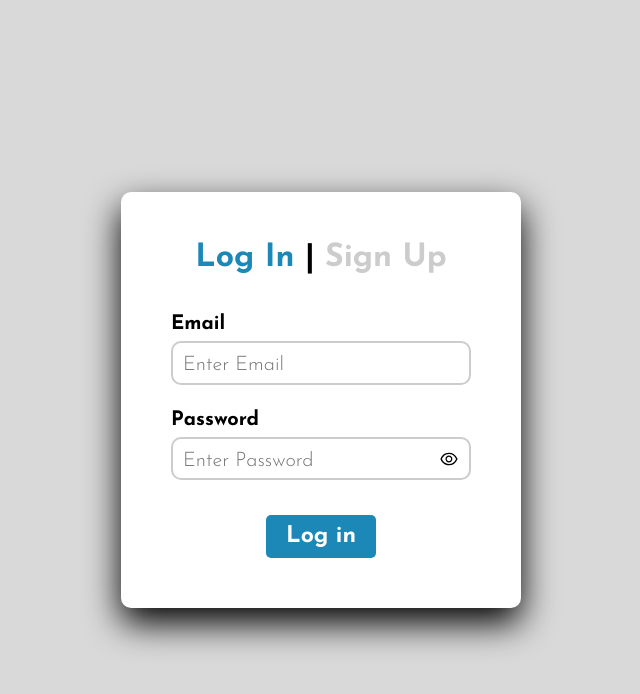
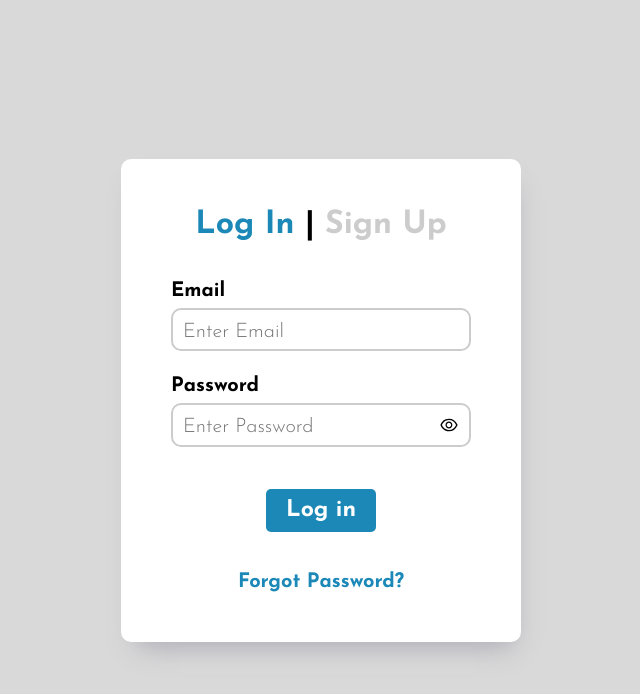
Before and after one commit to synonim789/tech-haven, a React (Vite) app in the folder frontend/tech-haven/: page /login in a window 1280 px wide. Shown: the top 694 px of the page, without its empty margins (319-959 px from the left). Built offline with nearby package versions, Linux system fonts and the light colour scheme; no server answers.

Commit message:
add Login Page error handling

```diff
--- a/frontend/tech-haven/src/pages/LoginPage/LoginPage.css
+++ b/frontend/tech-haven/src/pages/LoginPage/LoginPage.css
@@ -27,7 +27,7 @@
   justify-content: center;
   align-items: center;
   border-radius: 10px;
-  box-shadow: 0 15px 35px rgba(0, 0, 0, 9);
+  box-shadow: 4px 16px 26px -12px rgba(169, 169, 179, 1);
   gap: 40px;
 }
 
@@ -104,3 +104,16 @@
   color: red;
   font-size: 20px;
 }
+
+.login-page__input__error {
+  font-weight: bold;
+  color: red;
+  margin-top: 7px;
+  font-size: 18px;
+}
+
+.login-page__forgot-pass {
+  font-size: 20px;
+  color: #1b88b7;
+  font-weight: bold;
+}
--- a/frontend/tech-haven/src/pages/LoginPage/LoginPage.jsx
+++ b/frontend/tech-haven/src/pages/LoginPage/LoginPage.jsx
@@ -23,7 +23,7 @@ const LoginPage = () => {
             <span>Email</span>
             <input
               type="email"
-              name=""
+              name="email"
               id="email"
               className="login-page__input"
               placeholder="Enter Email"
@@ -42,11 +42,13 @@ const LoginPage = () => {
             <div className="login-page__password-container">
               <input
                 type={visiblePassword ? 'text' : 'password'}
-                name=""
+                name="password"
                 id="password"
                 placeholder="Enter Password"
                 className="login-page__password-input"
-                {...register('password', { required: 'Password is required' })}
+                {...register('password', {
+                  required: 'Password is required',
+                })}
               ></input>
               <div
                 onClick={() => {
@@ -56,12 +58,16 @@ const LoginPage = () => {
                 {visiblePassword ? <AiOutlineEyeInvisible /> : <AiOutlineEye />}
               </div>
             </div>
+            <p className="login-page__input__error">
+              {errors.password?.message}
+            </p>
           </label>
           {error ? <p className="login-page__error">{error}</p> : null}
           <button type="submit" className="login-page__cta">
             {loading ? 'Logging in' : 'Log in'}
           </button>
         </form>
+        <Link to="/forgot-password" className='login-page__forgot-pass'>Forgot Password?</Link>
       </div>
     </div>
   )
```
